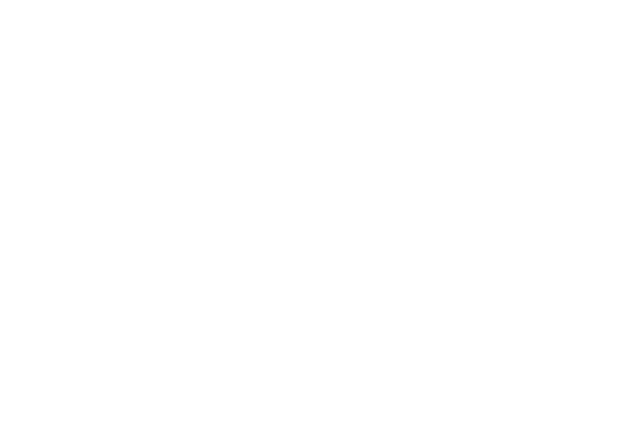
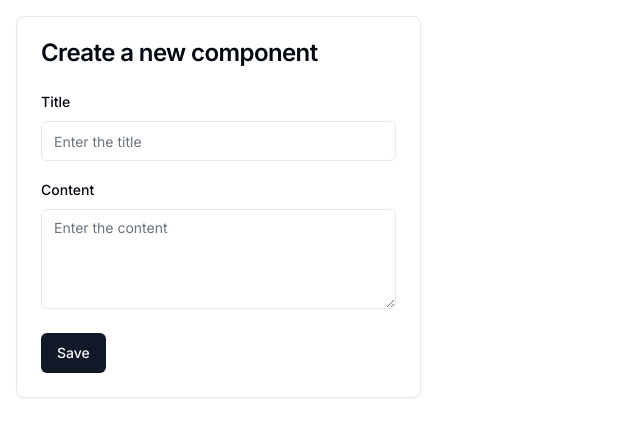
Before and after one commit to purr6/nextjs-1zdevcamp-template, a Next.js app: page /memories/new in a window 1280 px wide. Shown: the top 436 px of the page, without its empty margins (0-640 px from the left). Built offline with nearby package versions, Linux system fonts and the light colour scheme.

Commit message:
Add @radix-ui/react-label component and create NewMemory component

```diff
--- a/package.json
+++ b/package.json
@@ -12,6 +12,7 @@
     "@prisma/client": "^5.8.1",
     "@radix-ui/react-avatar": "^1.0.4",
     "@radix-ui/react-icons": "^1.3.0",
+    "@radix-ui/react-label": "^2.0.2",
     "@radix-ui/react-slot": "^1.0.2",
     "ai": "^2.2.31",
     "class-variance-authority": "^0.7.0",
--- a/src/app/memories/new/page.tsx
+++ b/src/app/memories/new/page.tsx
@@ -1,11 +1,12 @@
 "use client";
 import React from 'react'
+import { NewMemory } from '@/components/new-memory';
 
-
-export default function NewMemory() {
+export default function NewMemoryPage() {
 
     return (
         <div className="grid grid-cols-1 sm:grid-cols-2 md:grid-cols-3 gap-4 p-4">
+            <NewMemory />
         </div>
     )
 }
--- /dev/null
+++ b/src/components/new-memory.tsx
@@ -0,0 +1,54 @@
+/**
+ * This code was generated by v0 by Vercel.
+ * @see https://v0.dev/t/l76eX6KCzxi
+ */
+import { CardTitle, CardHeader, CardContent, CardFooter, Card } from "@/components/ui/card"
+import { Label } from "@/components/ui/label"
+import { Input } from "@/components/ui/input"
+import { Textarea } from "@/components/ui/textarea"
+import { Button } from "@/components/ui/button"
+import React, { useState } from 'react';
+
+export function NewMemory() {
+
+  const [title, setTitle] = useState('');
+  const [content, setContent] = useState('');
+
+  const createMemory = async () => {
+    // 여기에서 title과 content 상태를 사용하여 메모리를 생성합니다.
+    // 예를 들어, API 요청을 보낼 수 있습니다.
+    const res = await fetch(`/api/memories`, {
+      method: 'POST',
+      body: JSON.stringify({ title, content }),
+    })
+    if (!res.ok) {
+      return {
+      }
+    } else {
+      window.location.href = '/';
+    }
+  };
+
+  return (
+    <Card>
+      <CardHeader>
+        <CardTitle>Create a new component</CardTitle>
+      </CardHeader>
+      <CardContent>
+        <div className="space-y-4">
+          <div className="space-y-2">
+            <Label htmlFor="title">Title</Label>
+            <Input id="title" placeholder="Enter the title" value={title} onChange={e => setTitle(e.target.value)} />
+          </div>
+          <div className="space-y-2">
+            <Label htmlFor="content">Content</Label>
+            <Textarea className="min-h-[100px]" id="content" placeholder="Enter the content" value={content} onChange={e => setContent(e.target.value)} />
+          </div>
+        </div>
+      </CardContent>
+      <CardFooter>
+        <Button onClick={createMemory}>Save</Button>
+      </CardFooter>
+    </Card>
+  );
+}
--- /dev/null
+++ b/src/components/ui/label.tsx
@@ -0,0 +1,26 @@
+"use client"
+
+import * as React from "react"
+import * as LabelPrimitive from "@radix-ui/react-label"
+import { cva, type VariantProps } from "class-variance-authority"
+
+import { cn } from "@/lib/utils"
+
+const labelVariants = cva(
+  "text-sm font-medium leading-none peer-disabled:cursor-not-allowed peer-disabled:opacity-70"
+)
+
+const Label = React.forwardRef<
+  React.ElementRef<typeof LabelPrimitive.Root>,
+  React.ComponentPropsWithoutRef<typeof LabelPrimitive.Root> &
+    VariantProps<typeof labelVariants>
+>(({ className, ...props }, ref) => (
+  <LabelPrimitive.Root
+    ref={ref}
+    className={cn(labelVariants(), className)}
+    {...props}
+  />
+))
+Label.displayName = LabelPrimitive.Root.displayName
+
+export { Label }
--- /dev/null
+++ b/src/components/ui/textarea.tsx
@@ -0,0 +1,24 @@
+import * as React from "react"
+
+import { cn } from "@/lib/utils"
+
+export interface TextareaProps
+  extends React.TextareaHTMLAttributes<HTMLTextAreaElement> {}
+
+const Textarea = React.forwardRef<HTMLTextAreaElement, TextareaProps>(
+  ({ className, ...props }, ref) => {
+    return (
+      <textarea
+        className={cn(
+          "flex min-h-[80px] w-full rounded-md border border-gray-200 bg-white px-3 py-2 text-sm ring-offset-white placeholder:text-gray-500 focus-visible:outline-none focus-visible:ring-2 focus-visible:ring-gray-950 focus-visible:ring-offset-2 disabled:cursor-not-allowed disabled:opacity-50 dark:border-gray-800 dark:bg-gray-950 dark:ring-offset-gray-950 dark:placeholder:text-gray-400 dark:focus-visible:ring-gray-300",
+          className
+        )}
+        ref={ref}
+        {...props}
+      />
+    )
+  }
+)
+Textarea.displayName = "Textarea"
+
+export { Textarea }
```
Also changed, not shown: 1 other file (tests, documents, lock files or other folders).
